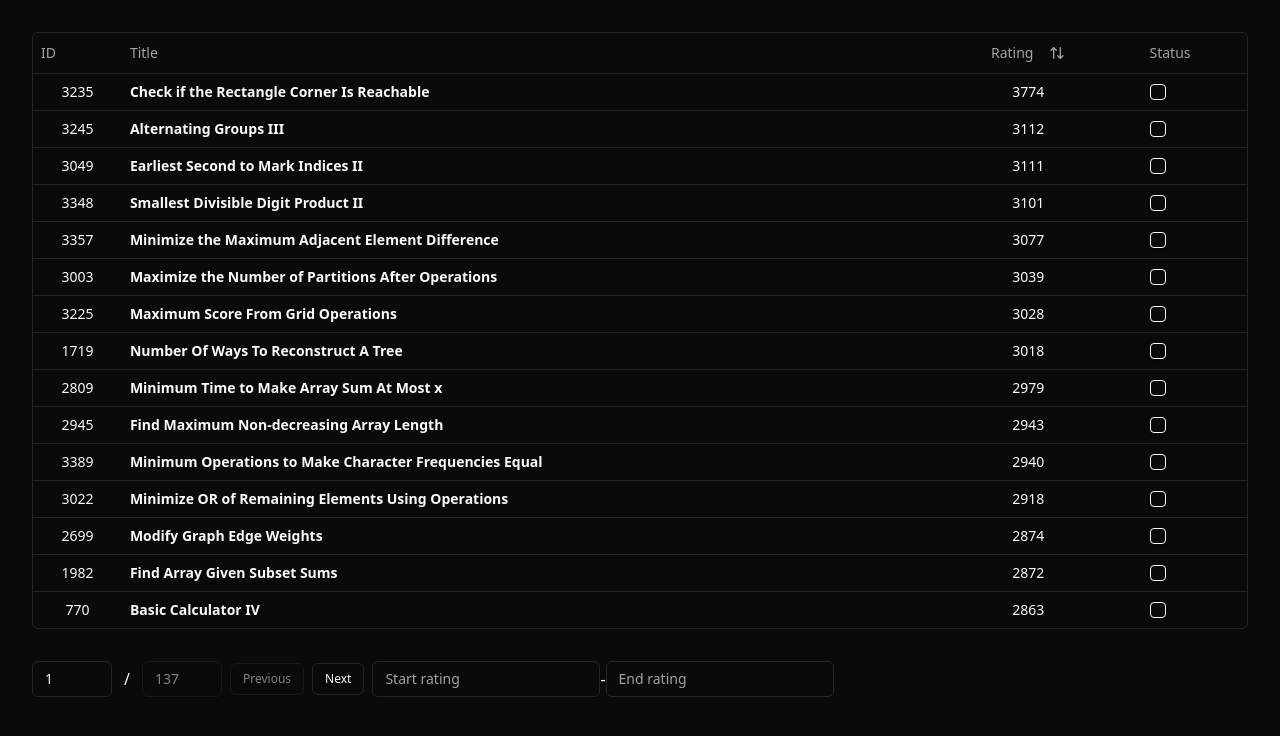
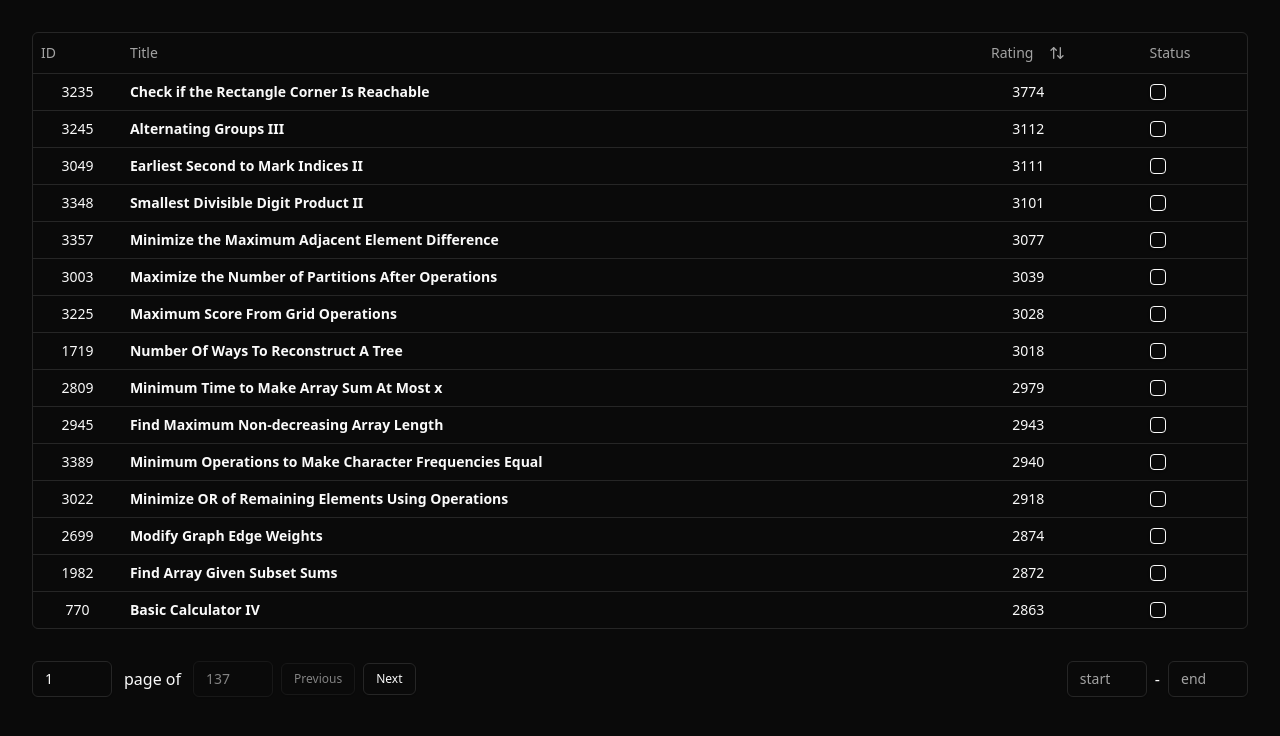
Before and after one commit to sagarmish1234/leetcode_rating, a React (Vite) app: page / in a window 1280 px wide. Shown: the top 736 px of the page. Built offline with nearby package versions, Linux system fonts and the light colour scheme.

Commit message:
Rating filering formating

```diff
--- a/src/components/DataTable.tsx
+++ b/src/components/DataTable.tsx
@@ -111,7 +111,8 @@ export function DataTable<TData, TValue>({
           </TableBody>
         </Table>
       </div>
-      <div className="flex items-center justify-start space-x-2 py-4 ">
+      <div className="flex items-center justify-between space-x-2 py-4 ">
+        <div className="flex items-center gap-2">
           <div className="flex gap-3 items-center">
 
             <Input onChange={e => {
@@ -119,7 +120,7 @@ export function DataTable<TData, TValue>({
               if (e.currentTarget.value != "")
                 table.setPageIndex(parseInt(e.currentTarget.value) - 1)
             }} type="text" className="w-20" value={pageIndex} />
-          /
+            page of
             <Input type="text" className="w-20" value={table.getPageCount()} disabled={true} />
 
           </div>
@@ -141,27 +142,30 @@ export function DataTable<TData, TValue>({
               Next
             </Button>
           </div>
-        <div className="flex items-center py-4">
+        </div>
+        <div>
+          <div className="flex items-center py-4 gap-2">
             <Input
-            placeholder="Start rating"
+              placeholder="start"
               value={(table.getColumn("Rating")?.getFilterValue() as [string, string])?.[0] ?? ''}
               onChange={(event) =>
                 table.getColumn("Rating")?.setFilterValue((old: [string, string]) => [event.target.value, old?.[1]])
               }
-            className="max-w-sm"
+              className="max-w-20"
             />
             -
             <Input
-            placeholder="End rating"
+              placeholder="end"
               value={(table.getColumn("Rating")?.getFilterValue() as [string, string])?.[1] ?? ''}
               onChange={(event) =>
                 table.getColumn("Rating")?.setFilterValue((old: [string, string]) => [old?.[0], event.target.value])
               }
-            className="max-w-sm"
+              className="max-w-20"
             />
 
           </div>
         </div>
       </div>
+    </div>
   )
 }
```
Lines whose indentation alone changed are shown as unchanged.
